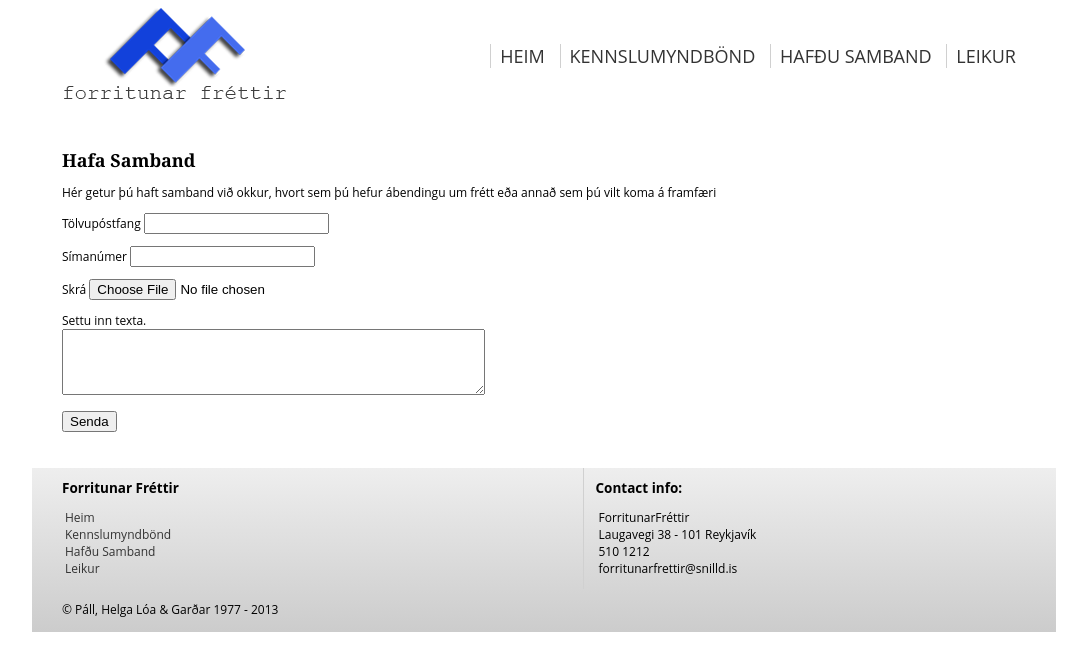
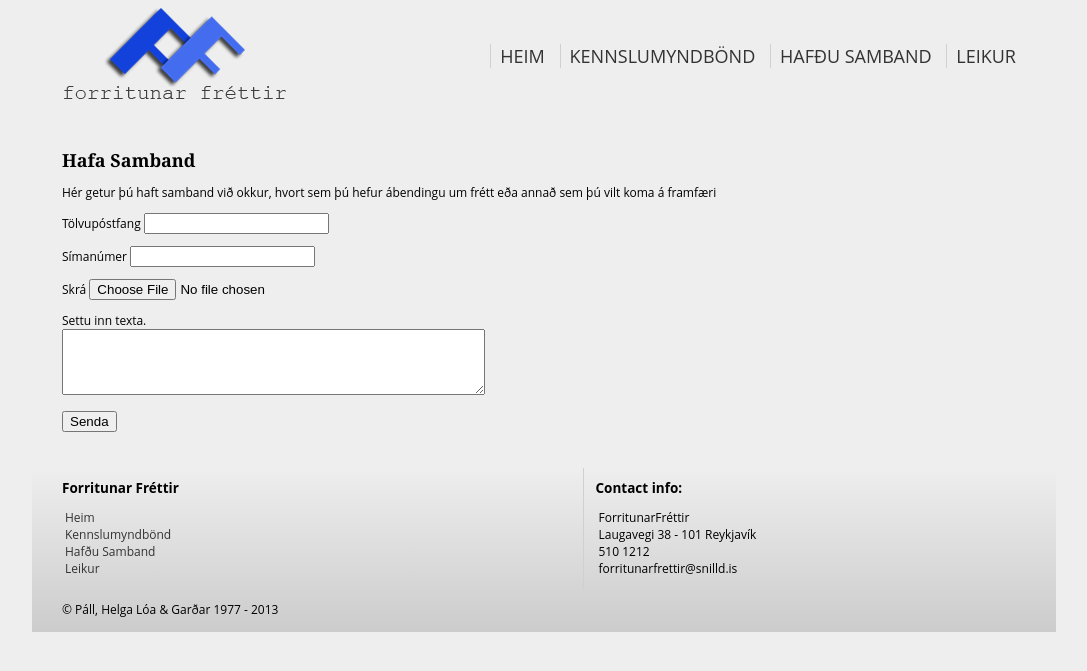
Before and after one commit to palarn/Lokaverkefni-Vefsida, a PHP site: page /undirsidur/hafdu_samband.php in a window 1280 px wide. Shown: the top 671 px of the page, without its empty margins (96-1183 px from the left). Run offline with PHP 8.4, Linux system fonts and the light colour scheme.

Commit message:
bakkgrunns litur

```diff
--- a/helper/mobile.css
+++ b/helper/mobile.css
@@ -9,6 +9,7 @@ body{
 	min-width: 420px;
 	font-size:16px;
 	font-family: 'Open Sans', sans-serif;
+	background-color: #eeeeee;
 }
 
 @font-face {
@@ -22,6 +23,7 @@ body{
 
 div.main{
 		display:border-box;
+
 }
 
 .main-slider{
@@ -43,6 +45,7 @@ ul{
 
 article{
 box-sizing:border-box;
+
 
 }
 
@@ -146,10 +149,6 @@ a.bt:hover{
 	text-decoration:underline;
 	}
 
-.error{
-	font-weight:bold;
-	color:red;
-	}
 
 /*undirsíður*/
 
```
